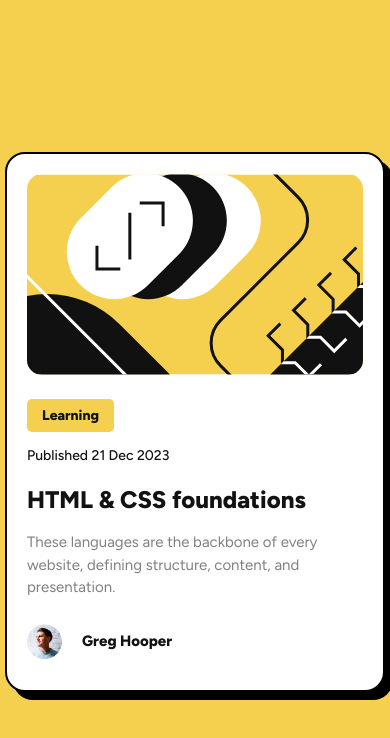
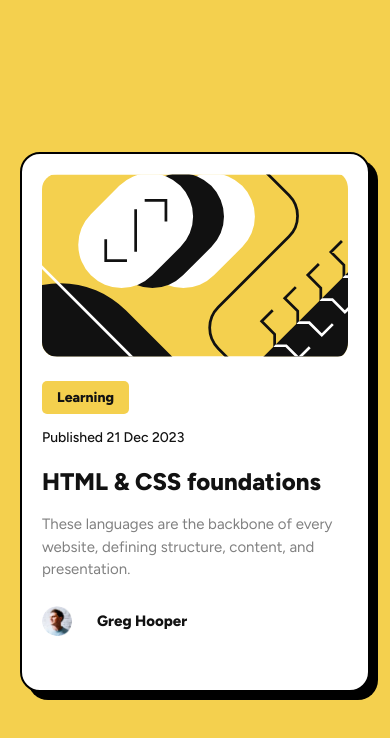
Before and after one commit to lindajensen/fem-blog-preview-card, a plain HTML site: page index.html in a window 390 px wide. Drawn offline with Linux system fonts and the light colour scheme.

Commit message:
Added media queries for screens 375px and up

```diff
--- a/style.css
+++ b/style.css
@@ -100,3 +100,16 @@ a:hover {
 .user p {
     font-weight: 800;
 }
+
+/* Media Queries */
+@media screen and (min-width: 375px) {
+    .container {
+        margin: 0 20px;
+    }
+
+    img {
+        max-width: 90%;
+        border-radius: 15px;
+        padding-right: 5px;
+    }
+}
```
